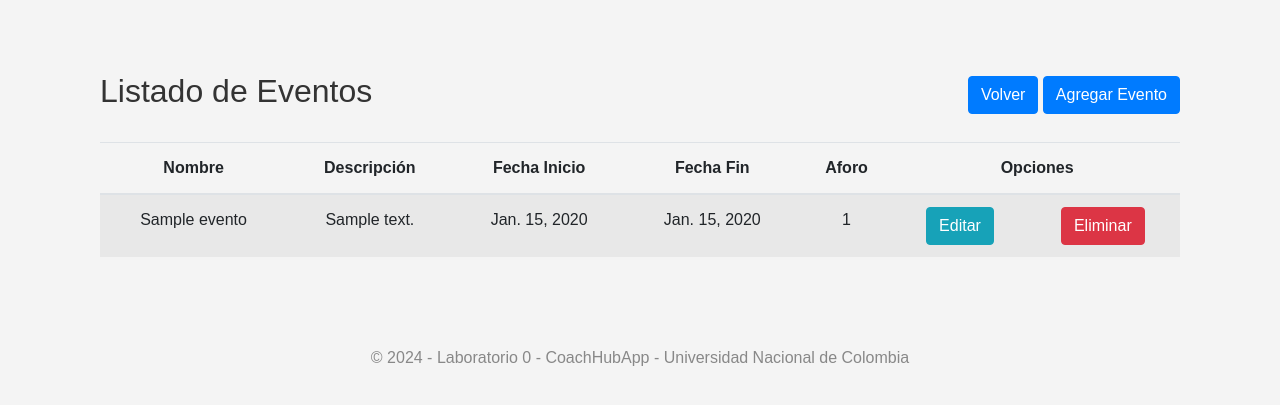
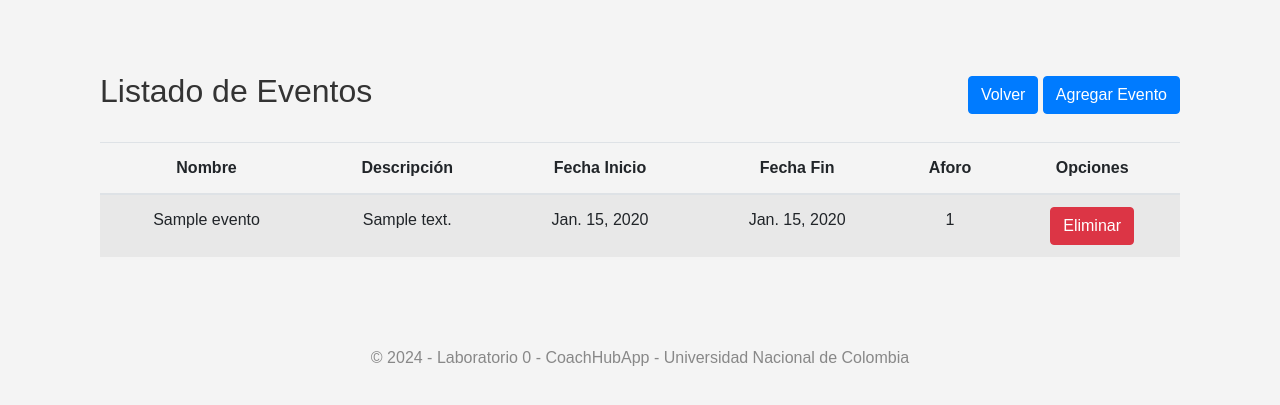
Before and after one commit to isilvao/Lab0_Ingesoft, a Django app: page /gestion_eventos/ in a window 1280 px wide. Shown: the part 108-513 px from the top of the page. Run offline with Django 5.2, Linux system fonts and the light colour scheme; tables that the repository leaves empty hold one stand-in row (values such as "Sample post").

Commit message:
Delete boton

```diff
--- a/universo/templates/gestionEventos.html
+++ b/universo/templates/gestionEventos.html
@@ -30,7 +30,6 @@
                     <td>{{ evento.fecha_inicio }}</td>
                     <td>{{ evento.fecha_fin }}</td>
                     <td>{{ evento.aforo }}</td>
-                    <td><a href="edit_evento/{{ evento.id }}" class="btn btn-info">Editar</a></td>
                     <td><a href="eliminarEvento/{{ evento.id }}" class="btn btn-danger btnEliminacion">Eliminar</a></td>
                 </tr>
                 {% endfor %}
```
